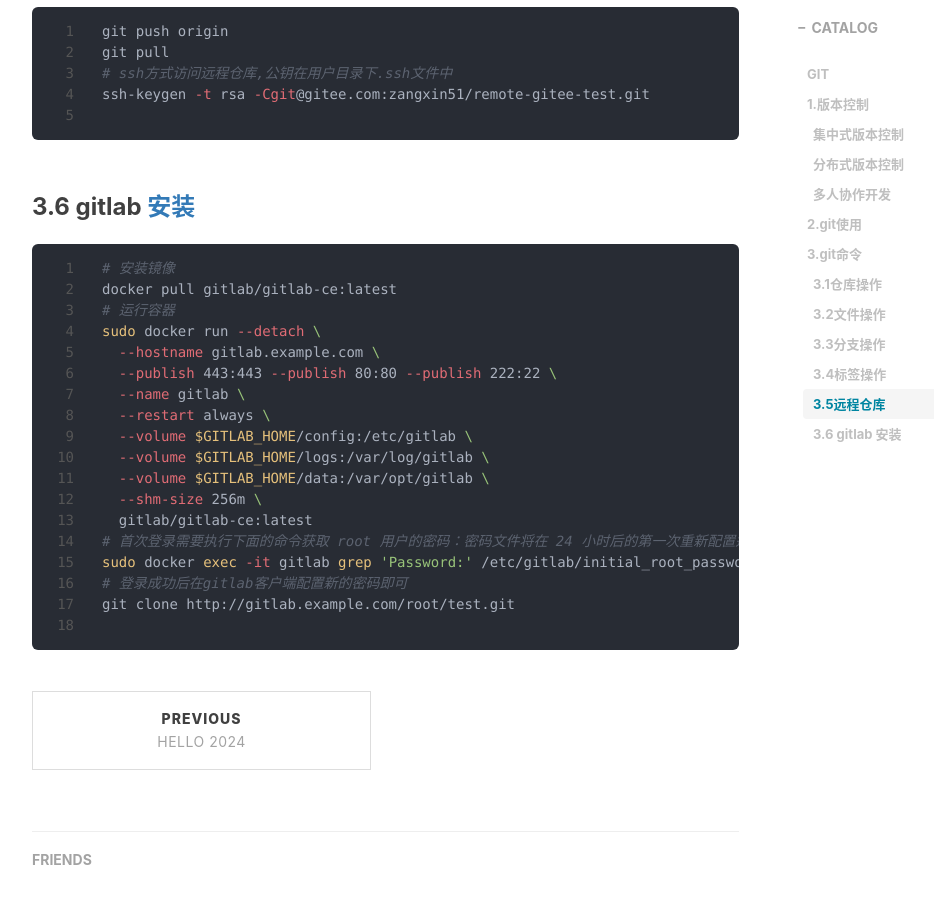
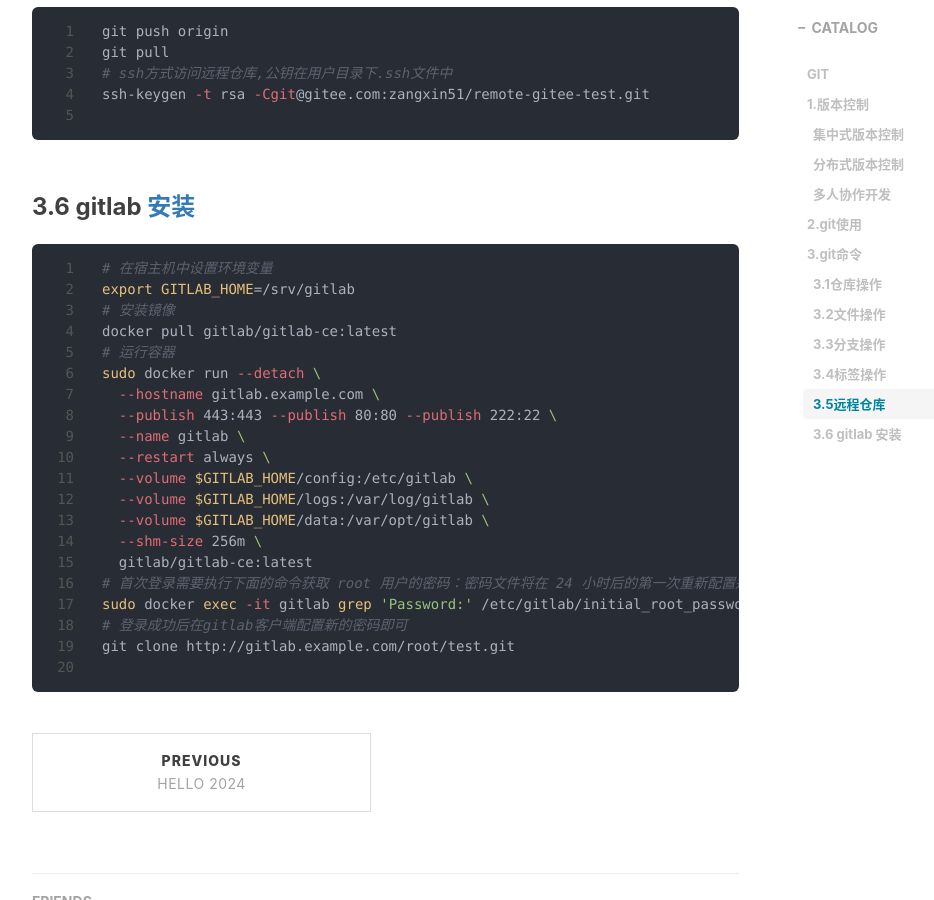
Before and after one commit to zangxin51/zangxin51.github.io, a Jekyll site: the page built from _posts/2024-07-30-git.markdown, in a window 1280 px wide and 900 px high, scrolled down 4244 px. Shown: the whole window, without its empty margins (233-1167 px from the left). Built offline with Jekyll 4.4.1, drawn with Linux system fonts in a browser that asks for light colours; nearby versions of some CDN libraries; comment, search, counter and statistics services are not loaded.

Commit message:
Update 2024-07-30-git.markdown

````diff
--- a/_posts/2024-07-30-git.markdown
+++ b/_posts/2024-07-30-git.markdown
@@ -138,6 +138,8 @@
 ### 3.6 gitlab [安装](https://zhuanlan.zhihu.com/p/627162137)
 
 ```bash
+# 在宿主机中设置环境变量
+export GITLAB_HOME=/srv/gitlab
 # 安装镜像
 docker pull gitlab/gitlab-ce:latest
 # 运行容器
````
